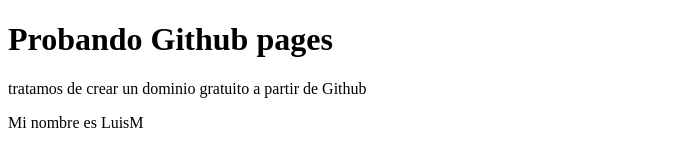
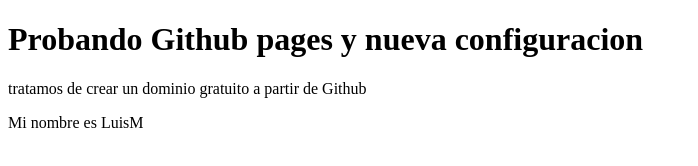
Before and after one commit to RazorLm/RazorLM.github.io, a plain HTML site: page index.html in a window 1280 px wide. Shown: the whole page, without its empty margins (0-698 px from the left). Drawn offline with Linux system fonts and the light colour scheme.

Commit message:
probando ssh

```diff
--- a/index.html
+++ b/index.html
@@ -7,7 +7,7 @@
     <title>Prueba de Github Pages</title>
 </head>
 <body>
-    <h1>Probando Github pages</h1>
+    <h1>Probando Github pages y nueva configuracion</h1>
     <p>tratamos de crear un dominio gratuito a partir de Github</p>
     <p>Mi nombre es LuisM</p>
 </body>
```
Also changed, not shown: estilos.css (added).
